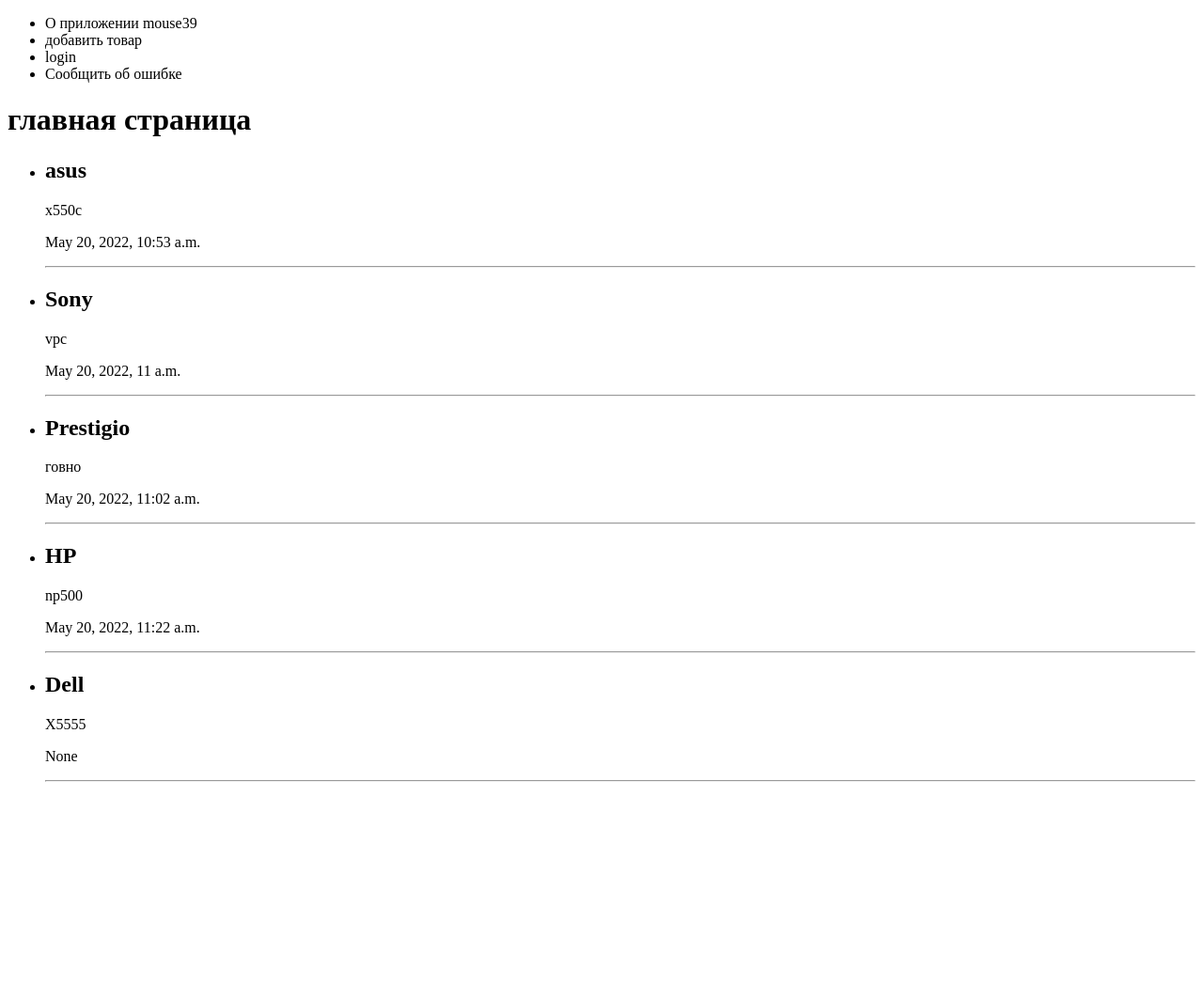
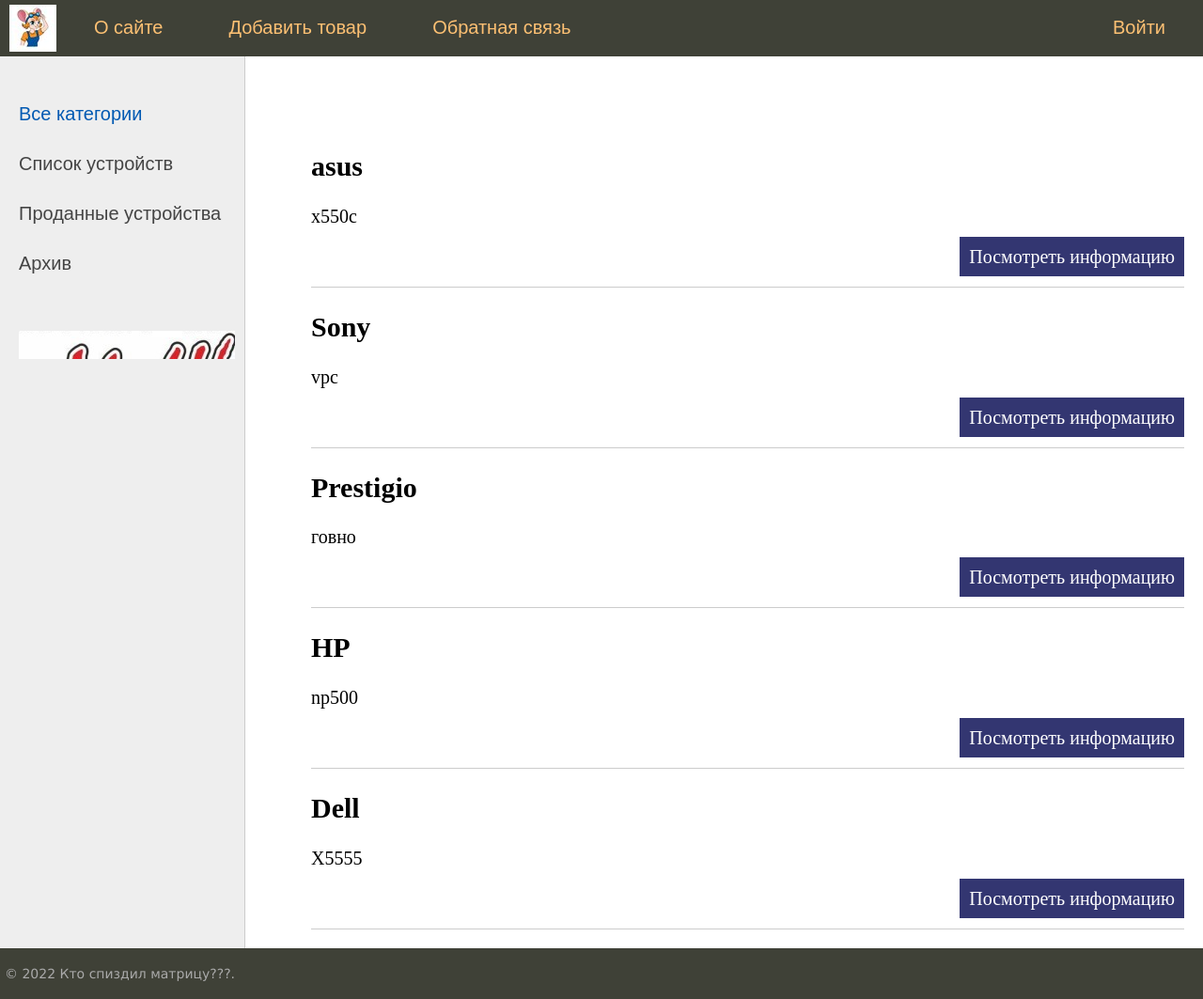
Before and after one commit to Antipod2018/Mouse39_Base, a Django app: page / in a window 1280 px wide. Shown: the whole page at 94% size. Before the commit the page ends 832 px from the top, so only its background shows below. Run offline with Django 4.2, Linux system fonts and the light colour scheme; data comes from the database, SQL or seed files in the repository; both versions use the stored data as it was after the commit.

Commit message:
подключил базу данных, вывел товары на главную страницу

```diff
--- a/MouseBase/MouseBase/settings.py
+++ b/MouseBase/MouseBase/settings.py
@@ -117,7 +117,8 @@
 # https://docs.djangoproject.com/en/4.0/howto/static-files/
 
 STATIC_URL = 'static/'
-
+STATIC_ROOT = os.path.join(BASE_DIR, 'static')
+STATICFILES_DIRS = []
 # Default primary key field type
 # https://docs.djangoproject.com/en/4.0/ref/settings/#default-auto-field
 
--- a/MouseBase/MouseBase/urls.py
+++ b/MouseBase/MouseBase/urls.py
@@ -20,8 +20,12 @@
 from app1.views import *  # значит что мы импортируем все функции из app1.views
 
 urlpatterns = [
-    path('', index),
-    path('about/', about, name='about')
+    path('', index, name='home'),
+    path('about/', about, name='about'),
+    path('addpage/', addpage, name='add_page'),
+    path('contact', contact, name='contact'),
+    path('login', login, name='login'),
+    path('post/<int:post_id>/', show_post, name='post'),
 ]
 
 if settings.DEBUG:
--- /dev/null
+++ b/MouseBase/app1/static/notebooks/css/styles.css
@@ -0,0 +1,392 @@
+html, body {
+	font-family: 'Arial';
+	margin: 0;
+	padding: 0;
+	height: 100%;
+	width: 100%;
+	color: #444;
+}
+
+a {
+	color: #0059b2;
+	text-decoration: none;
+}
+a:hover {
+	color: #CC0000;
+	text-decoration: underline;
+}
+
+img {max-width: 600px; height: auto;}
+
+img.img-article-left {
+	max-width: 300px;
+	height: auto;
+	float: left;
+	padding: 0 10px 10px 0;
+}
+
+img.img-article-left.thumb {
+	max-width: 150px;
+	height: auto;
+}
+
+p.link-read-post {
+	text-align: right;
+}
+p.link-read-post a {
+	padding: 10px;
+	min-width: 100px;
+	background: #333671;
+	color: #fff;
+	text-decoration: none;
+}
+
+div.article-panel {
+    background: #eee;
+    padding: 5px 10px 5px 10px;
+    box-sizing: border-box;
+    overflow: hidden;
+    color: #555;
+}
+div.article-panel p.first {
+    margin: 0;
+    float: left;
+}
+div.article-panel p.last {
+    margin: 0;
+    float: right;
+}
+
+ul.list-articles {
+	list-style: none;
+	margin: 0;
+	padding: 0;
+}
+ul.list-articles li {
+	border-bottom: 1px solid #ccc;
+}
+
+.table-page {
+	width: 100%;
+	height: 100%;
+	vertical-align: top;
+}
+.table-page tr {height: 100%;}
+
+.clear {clear: both;}
+
+.header {
+	background: #3F4137;
+	height: 60px;
+}
+
+.logo {
+	background: url('../images/mouse.jpg') no-repeat 10px 5px;
+	width: 70px;
+	height: 60px;
+}
+
+ul.mainmenu {
+	list-style: none;
+	margin: 0;
+	padding: 0;
+	height: 60px;
+	color: #fdc073;
+	font-size: 20px;
+	overflow: hidden;
+}
+ul.mainmenu li {
+	float: left;
+	margin: 18px 40px 0 30px;
+}
+ul.mainmenu li.logo {margin: 0;}
+ul.mainmenu li.last {float: right;}
+
+ul.mainmenu li a {
+	color: #fdc073;
+	text-decoration: none;
+}
+ul.mainmenu li a:hover {
+	color: #FDA83D;
+}
+
+.panelitems {
+	text-align: center;
+}
+
+ul.langitem {
+	list-style: none;
+	display: inline-block;
+	margin: 30px;
+	padding: 0;
+	max-width: 300px
+}
+ul.langitem li {
+	margin: 10px 0 0 0;
+	width: 100%;
+}
+ul.langitem li.image {
+	margin: 0;
+	text-align: center;
+	width: 100%;
+	height: 250px;
+	overflow: hidden;
+}
+ul.langitem li.descr {
+	color: #777;
+	height: 170px;
+	overflow: hidden;
+}
+ul.langitem li a {
+	color: #fdc073;
+	text-decoration: none;
+	font-size: 20px;
+}
+ul.langitem li a:hover {
+	color: #FDA83D;
+}
+div.button {
+	background: #3F4137;
+	max-width: 200px;
+	margin: 0 auto;
+	padding: 5px 20px 5px 20px;
+	border-radius: 10px;
+	font-size: 20px;
+}
+
+.table-content {
+	width: 100%;
+	min-height: 100%;
+	height: 100%;
+}
+
+.left-chapters {
+	margin: 0;
+	background: #eee;
+	border-right: 1px solid #ccc;
+	min-height: 100%;
+}
+.left-chapters ul {
+	width: 230px;
+	min-height: 100%;
+	margin: 0;
+	padding: 20px 10px 10px 20px;
+	list-style: none;
+	font-size: 20px;
+}
+.left-chapters ul li {
+	margin: 30px 0 0 0;
+	color: #999;
+}
+.left-chapters ul li.selected {color: #0059b2; }
+.left-chapters ul li a {
+	color: #444;
+	text-decoration: none;
+}
+.left-chapters ul li a:hover { color: #CC0000; }
+.left-chapters ul li.share {margin: 60px 0 0 0;}
+.left-chapters ul li.share p {margin: 30px 0 30px 0;}
+.left-chapters ul li.share a {
+	display: inline-block;
+	width: 40px;
+	height: 40px;
+	margin: 0 20px 0 0;
+}
+.left-chapters ul li.share a.share-yt {
+	width: 100%;
+	height: 30px;
+	background: url('../images/mysha-odno-slovo.png') no-repeat 0 0
+}
+.left-chapters ul li.share a.share-yt:hover {
+	width: 100%;
+	height: 30px;
+	background: url('../images/mysha-odno-slovo.png') no-repeat 0 -30px
+}
+
+.content {
+	padding: 40px 20px 20px 40px;
+	width: 100%;
+	box-sizing: border-box;
+}
+
+ul.breadcrumbs {
+	margin: 0;
+	padding: 0;
+	list-style: none;
+	font-size: 20px;
+	font-family: Sans-serif, Arial, Tahoma;
+}
+ul.breadcrumbs li {
+	display: inline-block;
+}
+ul.breadcrumbs li a {
+	color: #0059b2;
+	text-decoration: none;
+}
+ul.breadcrumbs li a:hover { color: #CC0000; }
+ul.breadcrumbs li:after{
+	padding: 0 10px 0 10px;
+	content: "\2192";
+}
+ul.breadcrumbs li.last:after {content: "";}
+
+ul.control {
+	margin: 0;
+	padding: 60px 0 0 0;
+	list-style: none;
+	font-family: Sans-serif, Arial, Tahoma;
+	font-size: 18px;
+	width: 100%;
+}
+ul.control li {	float: left; padding: 0 0 0 10px;}
+ul.control li.first:before {content: "\2190"; padding: 0 10px 0 0;}
+ul.control li.last {float: right; padding: 0 40px 0 0;}
+ul.control li.last:after {content: "\2192"; padding: 0 0 0 10px;}
+ul.control li a { color: #0059b2; text-decoration: none; }
+ul.control li a:hover { color: #CC0000; }
+
+ul.content-table {
+	margin: 0;
+	padding: 60px 0 0 30px;
+	list-style: none;
+	font-family: Sans-serif, Arial, Tahoma;
+	font-size: 28px;
+}
+ul.content-table li {
+	margin: 0 0 40px 0;
+}
+ul.content-table li a {
+	color: #BB5715;
+	text-decoration: none;
+}
+ul.content-table li a:hover {color: #F0711C;}
+
+.content-text {
+	margin: 60px 0 0 30px;
+	color: #000;
+	font-size: 20px;
+	font-family: Yandex Sans Display Light;
+}
+.content-text h1 {font-size: 32px;}
+
+ul.lang-list {
+	list-style: none;
+	margin: 0;
+	padding: 14px 0 0 0;
+	background: #3F4137;
+	width: 100%;
+	height: 50px;
+	border-top: 1px solid #959A82;
+	box-sizing: border-box;
+	font-size: 18px;
+	font-family: Sans-serif, Arial, Tahoma;
+}
+ul.lang-list li {
+	display: inline-block;
+	margin-left: 40px;
+}
+ul.lang-list li.selected {color: #fdc073; border-bottom: 1px solid #fdc073;}
+ul.lang-list li a {
+	color: #eee;
+	text-decoration: none;
+}
+ul.lang-list li a:hover {color: #fdc073;}
+
+.topic-subject .topic-line {
+	border-bottom: 1px solid #CC0000;
+	margin-top: -16px;
+}
+
+.topic-subject .topic-text {
+	display: inline-block;
+	font-size: 28px;
+	color: #777;
+	padding: 0 10px 0 10px;
+	margin-left: 30px;
+	background: #fff;
+	font-family: Sans-serif, Arial, Tahoma;
+}
+
+.list-topic {
+	margin: 40px 0 60px 0;
+	font-family: Sans-serif, Arial, Tahoma;
+}
+.list-topic p {
+	margin: 0;
+	font-size: 28px;
+}
+.list-topic ol {
+	columns: 2;
+	-webkit-columns: 2;
+	column-gap: 40px;
+}
+.list-topic ol li {
+	display: list-item;
+	margin: 10px 10px 0 0px;
+	padding: 0 0 0 10px;
+}
+.list-topic ol li a {
+	color: #0059b2;
+	text-decoration: none;
+}
+.list-topic ol li a:hover {color: #CC0000;}
+
+.highlight {
+	max-width: 350px;
+	padding: 0 10px 0 10px;
+	margin: 0;
+	overflow: auto;
+	overflow-y: hidden;
+	background: #f0f0f0;
+}
+.highlight p { margin: 0; }
+.highlight .block {
+	width: 100%;
+	margin: 0;
+}
+.highlight .block p { margin: 0; }
+
+.quote {
+	background: url('../images/blockquote.png') no-repeat 0 10px;
+	padding: 5px 5px 5px 70px;
+	font-family: Sans-serif, Arial, Tahoma;
+	font-style: italic;
+}
+
+#footer {
+	box-sizing: border-box;
+
+	background: #3F4137;
+	padding: 5px;
+	color: #aaa;
+	font-size: 14px;
+	font-family: Verdana, Geneva, Arial, Helvetica;
+	text-align: left;
+	overflow: hidden;
+}
+#footer a {
+	text-decoration: underline;
+	color: #aaa;
+}
+
+.form-input {
+    width: 300px;
+    font-size: 16px;
+}
+
+.form-label {
+    display: inline-block;
+    min-width: 150px;
+    vertical-align: top;
+}
+
+.form-error ul {
+    list-style: none;
+    padding: 0;
+    color: #CC0000;
+}
+
+.form-button {
+    min-width: 200px;
+    font-size: 16px;
+}
--- a/MouseBase/app1/templates/notebooks/about.html
+++ b/MouseBase/app1/templates/notebooks/about.html
@@ -2,5 +2,5 @@
 
 {% block content %}
 <h1>{{title}}</h1>
-<p>Содержимое главное страницы
-    {% endblock %}
+<p>Содержимое страницы о сайте
+{% endblock %}
--- a/MouseBase/app1/templates/notebooks/base.html
+++ b/MouseBase/app1/templates/notebooks/base.html
@@ -1,19 +1,69 @@
+{% load static %}
 <!DOCTYPE html>
-<html lang="en">
+<html>
 <head>
-    <meta charset="UTF-8">
-    <title>{{title}}</title>
+	<title>{{title}}</title>
+	<link type="text/css" href="{% static 'notebooks/css/styles.css' %}" rel="stylesheet" />
+	<meta http-equiv="Content-Type" content="text/html; charset=utf-8">
+	<link rel="shortcut icon" href="{% static 'notebooks/images/main.ico' %}" type="image/x-icon"/>
+	<meta name="viewport" content="width=device-width, initial-scale=1.0">
 </head>
 <body>
+<table class="table-page" border=0 cellpadding="0" cellspacing="0">
+<tr><td valign=top>
 {% block mainmenu %}
-<ul>
-    {% for m in menu %}
-    <li>{{m}}</li>
-    {%endfor%}
-</ul>
+		<div class="header">
+			<ul id="mainmenu" class="mainmenu">
+			<li class="logo"><a href="{% url 'home' %}"><div class="logo"></div></a></li>
+{% for m in menu %}
+	{% if not forloop.last %}
+			<li><a href="{% url m.url_name %}">{{m.title}}</a></li>
+	{% else %}
+			<li class="last"><a href="{% url m.url_name %}">{{m.title}}</a></li>
+	{% endif %}
+{% endfor %}
+			</ul>
+			<div class="clear"></div>
+		</div>
 {% endblock mainmenu %}
 
+
+<table class="table-content" border=0 cellpadding="0" cellspacing="0">
+<tr>
+<!-- Sidebar слева -->
+	<td valign="top" class="left-chapters">
+	<ul id="leftchapters">
+		<li class="selected">Все категории</li>
+		<li><a href="#">Список устройств</a></li>
+		<li><a href="#">Проданные устройства</a></li>
+		<li><a href="#">Архив</a></li>
+		<li class="share">
+		<p></p>
+		<a class="share-yt" href="https://39mouse.ru/" target="_blank" rel="nofollow"></a>
+		</li>
+	</ul>
+</td>
+<!-- Конец Sidebar'а -->
+<td valign="top" class="content">
+	<!-- Хлебные крошки -->
+	{% block breadcrumbs %}
+	{% endblock %}
+
+<!-- Блок контента -->
+	<div class="content-text">
 {% block content %}
 {% endblock %}
+	</div>
+<!-- Конец блока контента -->
+
+</td></tr></table>
+</td></tr>
+<!-- Footer -->
+<tr><td valign=top>
+	<div id="footer">
+		<p>&copy; 2022 Кто спиздил матрицу???.</p>
+	</div>
+</td></tr></table>
+<!-- Конец footer'а и страницы -->
 </body>
 </html>
--- a/MouseBase/app1/templates/notebooks/index.html
+++ b/MouseBase/app1/templates/notebooks/index.html
@@ -1,16 +1,15 @@
 {% extends 'notebooks/base.html' %}
 
 {% block content %}
-<h1>{{title}}</h1>
-
-<ul>
-    {% for p in posts %}
-    <li>
-        <h2>{{p.title}}</h2>
-        <p>{{p.description}} </p>
-        <p> {{p.time_create}} </p>
-        <hr>
-    </li>
-    {% endfor %}
+<ul class="list-articles">
+	{% for p in posts %}
+			<li><h2>{{p.title}}</h2>
+	{% autoescape on %}
+	{{p.description|linebreaks|truncatewords:50}}
+	{% endautoescape %}
+			<div class="clear"></div>
+			<p class="link-read-post"><a href="{{ p.get_absolute_url }}">Посмотреть информацию</a></p>
+			</li>
+	{% endfor %}
 </ul>
-    {% endblock %}
+{% endblock %}
--- a/MouseBase/app1/views.py
+++ b/MouseBase/app1/views.py
@@ -3,25 +3,34 @@
 
 from .models import *
 
-menu = ["О приложении mouse39", "добавить товар", "login", "Сообщить об ошибке"]
+menu = [{'title': "О сайте", 'url_name': 'about'},
+        {'title': "Добавить товар", 'url_name': 'add_page'},
+        {'title': "Обратная связь", 'url_name': 'contact'},
+        {'title': "Войти", 'url_name': 'login'}
+]
 def index(request):
     posts = notebook.objects.all()
-    return render(request, 'notebooks/index.html', {'posts': posts, 'menu': menu, 'title': 'главная страница'})
+    context = {
+        'posts': posts,
+        'menu': menu,
+        'title': 'Mouse39'
+    }
+    return render(request, 'notebooks/index.html', context=context)
 
 def about(request):
     return render(request, 'notebooks/about.html', {'menu': menu , 'title': 'о приложении'})
 
-def categories(request, catid):
-    if (request.GET):
-        print(request.GET)
-    return HttpResponse(f"<h1>Страница с ноутами</h1><p>{catid}</p>")
+def addpage(request):
+    return HttpResponse("Добавить товар")
 
+def contact(request):
+    return HttpResponse("Добавить товар")
 
-def archive(request, year):
-    if int(year) > 2020:
-        return redirect('/')
-    return HttpResponse(f"<h1>Архив ноутов по датам</h1><p>{year}</p>")
+def login(request):
+    return HttpResponse("Авторизация")
 
+def show_post(request, post_id):
+    return HttpResponse(f"отображение товара с ID = {post_id}")
 
 def pageNotFound(request, exception):
     return HttpResponseNotFound('<h1>Not found</h1>')
```
Also changed, not shown: MouseBase/app1/models.py (+11 -0 lines), MouseBase/app1/static/notebooks/images/39mouse-new.jpg (added), MouseBase/app1/static/notebooks/images/blockquote.png (added), MouseBase/app1/static/notebooks/images/btn_yt.png (added), MouseBase/app1/static/notebooks/images/logo.png (added), MouseBase/app1/static/notebooks/images/main.ico (added), MouseBase/app1/static/notebooks/images/mouse.jpg (added), MouseBase/app1/static/notebooks/images/mysha-odno-slovo.png (added), MouseBase/app1/static/notebooks/images/share_yt.png (added), MouseBase/app1/static/notebooks/images/smallmenu.png (added), MouseBase/db.sqlite3.
